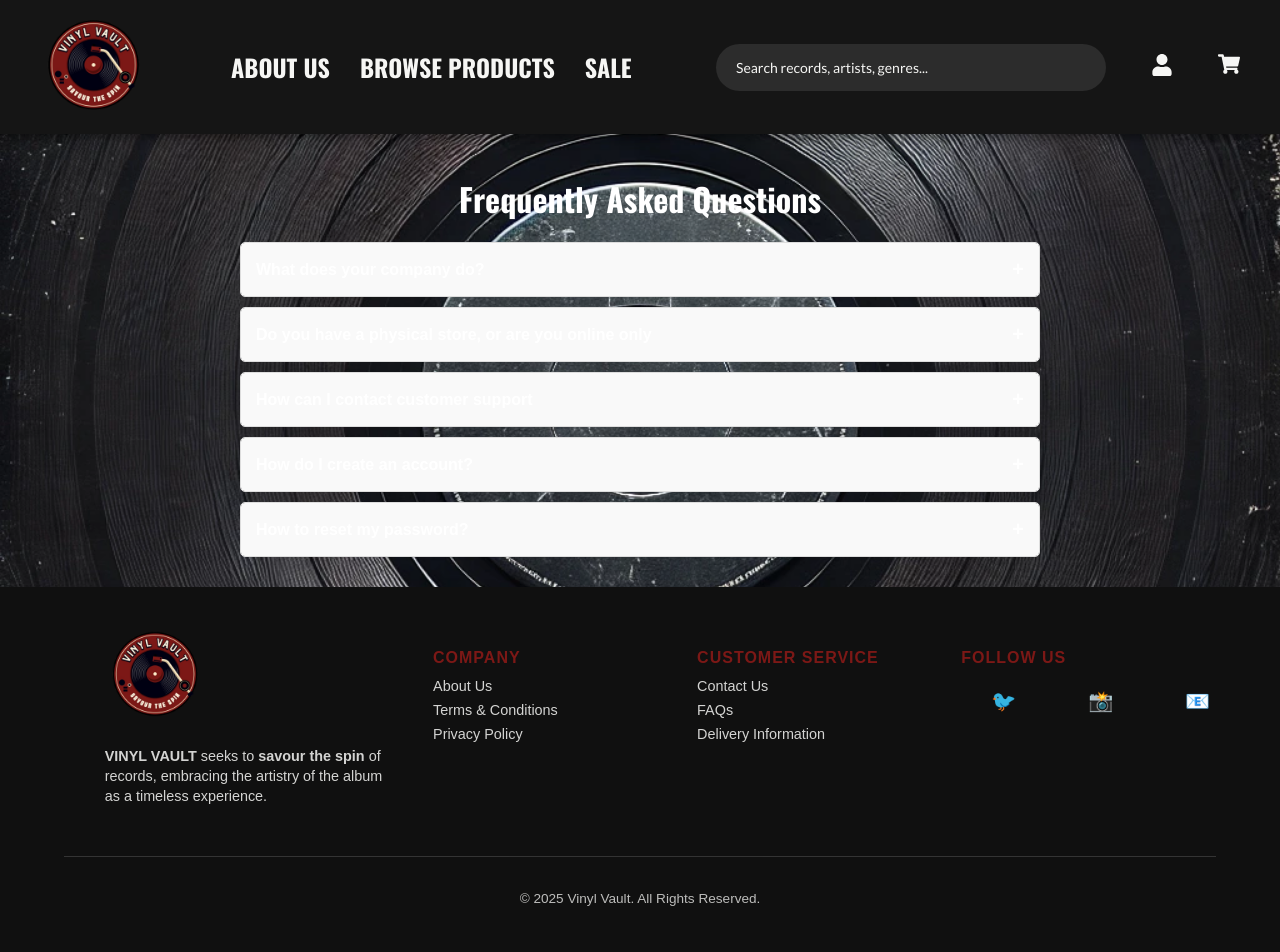
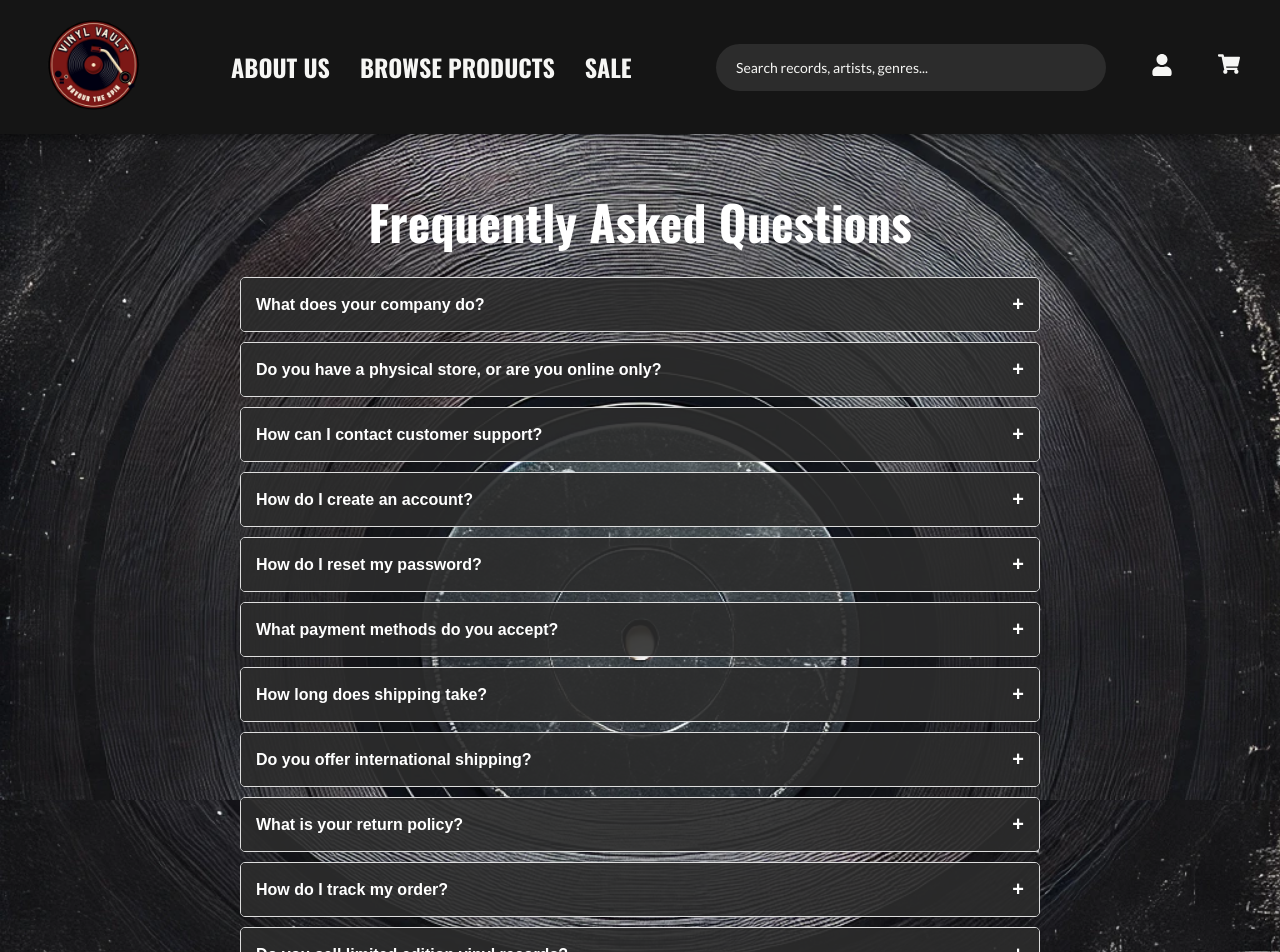
Before and after one commit to minankk/TEAMPROJECT_TEAM2, a React (Create React App) app: page /FAQs in a window 1280 px wide. Shown: the top 952 px of the page. Built offline with nearby package versions, Linux system fonts and the light colour scheme; no server answers.

Commit message:
fe chnage

```diff
--- a/src/ProductsPage.css
+++ b/src/ProductsPage.css
@@ -183,3 +183,22 @@ main {
     font-size: 1.8rem;
   }
 }
+
+main {
+  display: flex;
+  flex-direction: column;
+  align-items: center;
+}
+
+.products-banner {
+  width: 100%;
+  display: flex;
+  flex-direction: column;
+  align-items: center;
+  text-align: center;
+}
+
+.products {
+  width: 100%;
+  margin-top: 20px; /* Ensures spacing between the banner and products */
+}
--- a/src/TermsandConditions.css
+++ b/src/TermsandConditions.css
@@ -1,8 +1,22 @@
+/* Add this to make the background image cover the entire page */
+body {
+  background-image: url('./assets/vinyl-texture.webp'); /* Replace with your image URL */
+  background-size: cover; /* Ensures the image covers the entire screen */
+  background-position: center; /* Centers the image */
+  background-attachment: fixed; /* Keeps the background fixed during scroll */
+  height: 100vh; /* Ensures the background stretches to cover the full viewport height */
+  margin: 0; /* Removes default margin */
+}
+
+/* Styles for the terms container */
 .terms-container {
   padding: 20px;
   max-width: 800px;
   margin: 0 auto;
   font-family: Arial, sans-serif;
+  background-color: rgba(255, 255, 255, 0.8); /* Semi-transparent background */
+  border-radius: 8px; /* Rounded corners */
+  box-shadow: 0 4px 6px rgba(0, 0, 0, 0.1); /* Adds a shadow to the box */
 }
 
 h1 {
@@ -12,7 +26,6 @@ h1 {
 
 p, ul {
   margin-bottom: 20px;
-
 }
 
 ul {
--- a/src/faq.css
+++ b/src/faq.css
@@ -8,6 +8,7 @@ font-family: Arial, sans-serif;
 .faq-container h1{
     text-align: center;
     margin-bottom: 20px;
+    font-size: 3rem;
 }
 
 .faq-item {
@@ -22,14 +23,14 @@ font-family: Arial, sans-serif;
     justify-content: space-between;
     align-items: center;
     padding: 15px;
-    background-color: #f9f9f9;
+    background-color: #2c2c2ce4;
     cursor: pointer;
     font-weight: bold;
 
 }
 
 .faq-question:hover {
-    background-color: #f1f1f1;
+    background-color: #0000007f;
 
 }
 
@@ -39,6 +40,6 @@ font-family: Arial, sans-serif;
 
 .faq-answer {
     padding: 15px;
-    background-color: #fff;
+    background-color: #3a2929c2;
     border-top: 1 px solid #ddd;
 }
--- a/src/faq.js
+++ b/src/faq.js
@@ -1,24 +1,55 @@
 import React, { useState } from "react";
-import "./faq.css"; // Import the CSS file (ensure the file name matches exactly)
+import "./faq.css";
 
 const FAQ = () => {
   const faqData = [
-    { question: "What does your company do?", answer: "It sells vinyls" },
     {
-      question: "Do you have a physical store, or are you online only",
-      answer: "It is an online website and we don't have any office",
+      question: "What does your company do?",
+      answer: "We sell high-quality vinyl records to music enthusiasts worldwide.",
     },
     {
-      question: "How can I contact customer support",
-      answer: "Click on the Customer support button given at the bottom",
+      question: "Do you have a physical store, or are you online only?",
+      answer: "We are an online-only store, allowing us to reach a global audience and offer competitive prices.",
+    },
+    {
+      question: "How can I contact customer support?",
+      answer: "Click on the 'Customer Support' button at the bottom of the page or email us at support@vinylstore.com.",
     },
     {
       question: "How do I create an account?",
-      answer: "Click on the signup button to create a new account",
+      answer: "Click on the 'Sign Up' button, enter your details, and follow the instructions to create an account.",
     },
     {
-      question: "How to reset my password?",
-      answer: "Click on the forgot password link",
+      question: "How do I reset my password?",
+      answer: "Click on the 'Forgot Password' link on the login page, and follow the instructions to reset your password.",
+    },
+    {
+      question: "What payment methods do you accept?",
+      answer: "We accept credit/debit cards, PayPal, and other secure payment methods.",
+    },
+    {
+      question: "How long does shipping take?",
+      answer: "Shipping times vary by location but typically range from 3 to 10 business days.",
+    },
+    {
+      question: "Do you offer international shipping?",
+      answer: "Yes! We ship worldwide. Shipping costs and times may vary depending on your location.",
+    },
+    {
+      question: "What is your return policy?",
+      answer: "We accept returns within 14 days of delivery, provided the item is in its original condition.",
+    },
+    {
+      question: "How do I track my order?",
+      answer: "Once your order is shipped, you will receive a tracking number via email.",
+    },
+    {
+      question: "Do you sell limited edition vinyl records?",
+      answer: "Yes! We frequently stock limited edition and rare vinyl records, so be sure to check our new arrivals.",
+    },
+    {
+      question: "Can I cancel my order after placing it?",
+      answer: "Orders can only be canceled within 24 hours of purchase. After that, they are processed for shipping.",
     },
   ];
 
@@ -35,13 +66,9 @@ const FAQ = () => {
         <div key={index} className="faq-item">
           <div className="faq-question" onClick={() => toggleAnswer(index)}>
             {item.question}
-            <span className="faq-icon">
-              {activeIndex === index ? "-" : "+"}
-            </span>
+            <span className="faq-icon">{activeIndex === index ? "-" : "+"}</span>
           </div>
-          {activeIndex === index && (
-            <div className="faq-answer">{item.answer}</div>
-          )}
+          {activeIndex === index && <div className="faq-answer">{item.answer}</div>}
         </div>
       ))}
     </div>
--- a/src/termsandconditions.js
+++ b/src/termsandconditions.js
@@ -1,22 +1,79 @@
 import React from "react";
-import './TermsandConditions.css';
+import "./TermsandConditions.css";
 
-const TermsAndConditions = () =>{
+const TermsAndConditions = () => {
   return (
     <div className="terms-container">
       <h1>Terms and Conditions</h1>
-            <p>Welcome to our terms and Conditions page. Please read carefully.</p>
+      <p>
+        Welcome to our Terms and Conditions page. By using our website, you agree to comply with and be bound by the following terms and conditions.
+        Please read them carefully before using our services.
+      </p>
+
+      <h2>1. Acceptance of Terms</h2>
+      <p>
+        By accessing and using our website, you acknowledge that you have read, understood, and agree to be bound by these terms. If you do not agree, please do not use our services.
+      </p>
+
+      <h2>2. Use of the Website</h2>
       <ul>
-                <li>1: You agree to not use this site for unlawful purpose</li>
-                <li>2: We reserve the right to update these conditions anytime.</li>
-                <li>3: The site owner reserves the right to terminate user access to the site without notice for any breach of these terms.</li>
-                <li>4: Users' personal information will be handled according to the site's privacy policy.</li>
-                <li>5: Unauthorized use of this website may result in legal action</li>
-                <li>6: Any fraudulent use may result in account suspension and legal action. </li>
-                <li>7: Shipping times may vary depending on the destination location and  </li>
-                <li>8: All content on this website, including text, images, logos, and designs, is owned by or licensed to the site owner </li>
+        <li>2.1: You agree not to use this website for any unlawful or prohibited activities.</li>
+        <li>2.2: You must be at least 18 years old or have parental consent to use our services.</li>
+        <li>2.3: Unauthorized use of this website may result in legal action.</li>
       </ul>
+
+      <h2>3. Account and Security</h2>
+      <ul>
+        <li>3.1: You are responsible for maintaining the confidentiality of your account and password.</li>
+        <li>3.2: Any suspicious activity should be reported to us immediately.</li>
+        <li>3.3: We reserve the right to terminate accounts found violating our terms.</li>
+      </ul>
+
+      <h2>4. Orders and Payments</h2>
+      <ul>
+        <li>4.1: All orders are subject to availability and confirmation of payment.</li>
+        <li>4.2: We reserve the right to cancel any order due to pricing errors or suspected fraud.</li>
+        <li>4.3: Prices are subject to change without notice.</li>
+      </ul>
+
+      <h2>5. Shipping and Delivery</h2>
+      <ul>
+        <li>5.1: Shipping times may vary depending on the destination location.</li>
+        <li>5.2: We are not responsible for delays caused by external factors such as customs or couriers.</li>
+        <li>5.3: Any incorrect shipping information provided by the user may result in delays or order cancellations.</li>
+      </ul>
+
+      <h2>6. Returns and Refunds</h2>
+      <ul>
+        <li>6.1: Returns are accepted within 14 days of receiving the product.</li>
+        <li>6.2: Items must be in their original condition and packaging.</li>
+        <li>6.3: Refunds will be processed within 7-10 business days after the returned item is received.</li>
+      </ul>
+
+      <h2>7. Intellectual Property</h2>
+      <ul>
+        <li>7.1: All content on this website, including text, images, logos, and designs, is owned by or licensed to us.</li>
+        <li>7.2: Unauthorized use, reproduction, or distribution of our content is strictly prohibited.</li>
+      </ul>
+
+      <h2>8. Privacy and Data Protection</h2>
+      <ul>
+        <li>8.1: We collect and process personal data in accordance with our Privacy Policy.</li>
+        <li>8.2: Your personal information will not be shared with third parties without your consent.</li>
+        <li>8.3: We implement security measures to protect your data from unauthorized access.</li>
+      </ul>
+
+      <h2>9. Modifications to Terms</h2>
+      <p>
+        We reserve the right to update these terms at any time. Continued use of the website constitutes acceptance of the revised terms.
+      </p>
+
+      <h2>10. Contact Us</h2>
+      <p>
+        If you have any questions about these Terms and Conditions, please contact us via the support section on our website.
+      </p>
     </div>
   );
 };
+
 export default TermsAndConditions;
```
Lines whose indentation alone changed are shown as unchanged.
